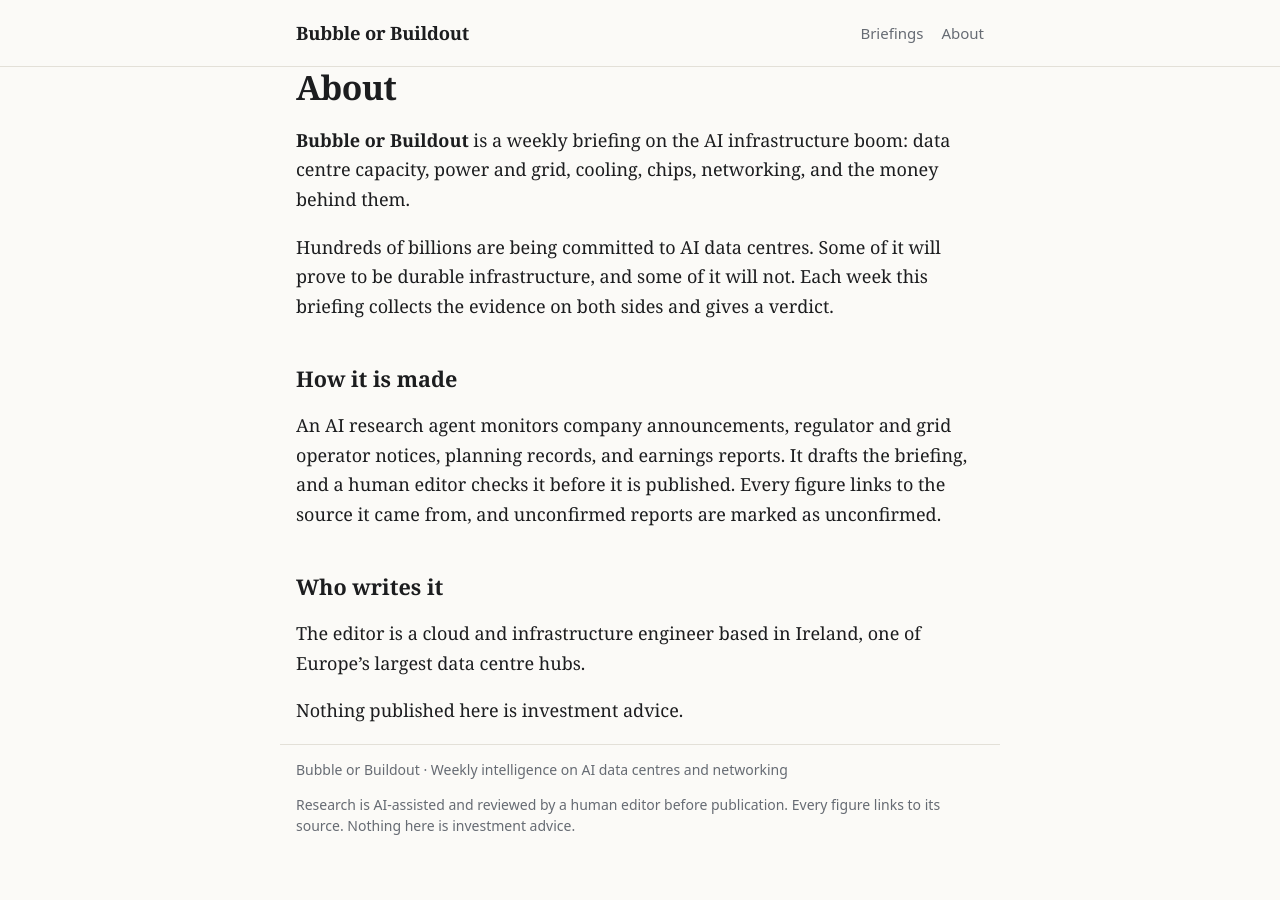
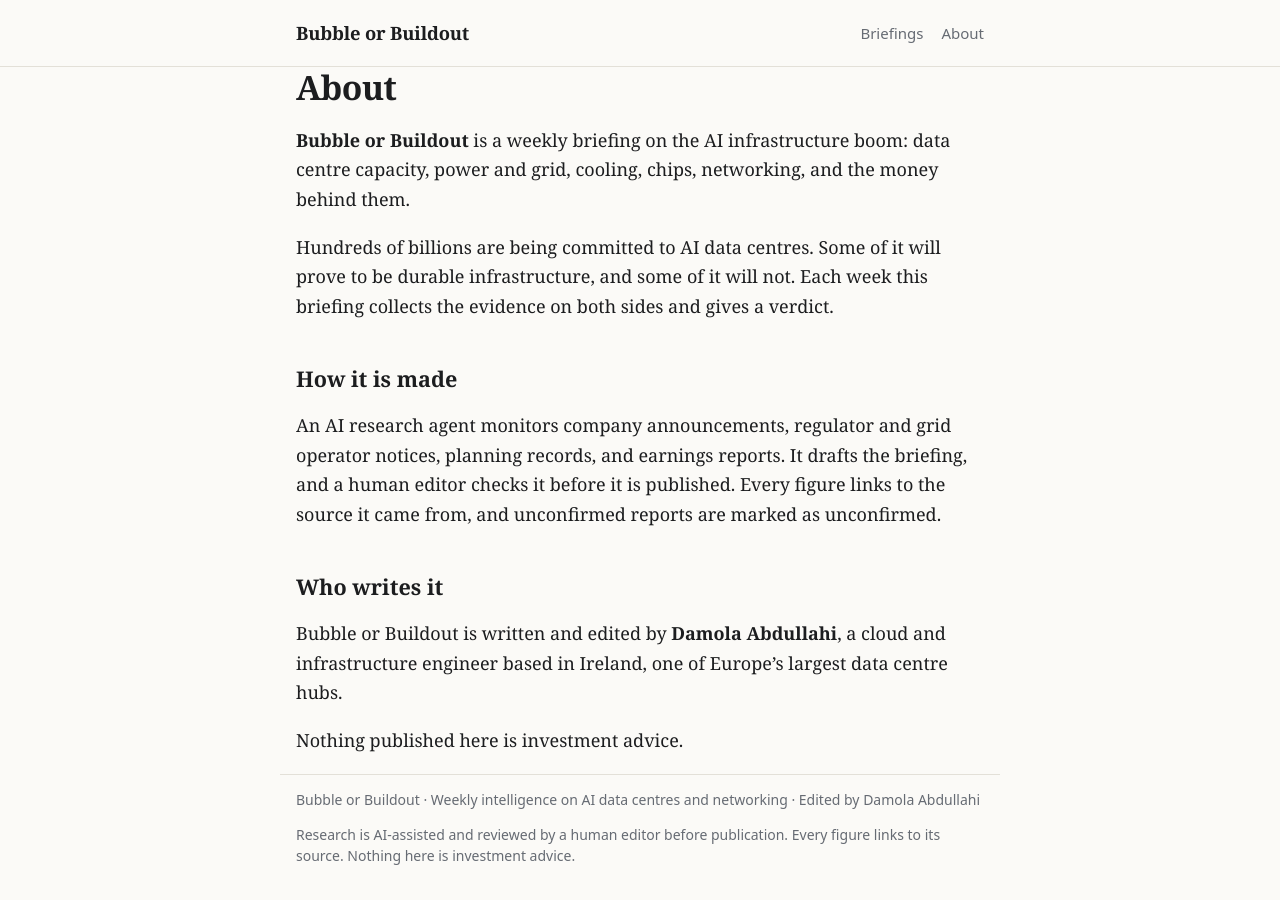
Before and after one commit to Gatsby10/datacentre-briefing, a Jekyll site: the page built from about.md, in a window 1280 px wide. Built offline with Jekyll 4.4.1, drawn with Linux system fonts in a browser that asks for light colours.

Commit message:
Name Damola Abdullahi as author and editor
Co-Authored-By: Claude Opus 5.5 <noreply@anthropic.com>
Claude-Session: https://claude.ai/code/session_01VsVnrWiP5iLR6zL5JMVacr

```diff
--- a/_config.yml
+++ b/_config.yml
@@ -1,4 +1,5 @@
 title: Bubble or Buildout
+author: Damola Abdullahi
 tagline: Weekly intelligence on AI data centres and networking
 description: A weekly, sourced briefing on AI data centre capacity, power, cooling, chips and networking, and whether the evidence points to a bubble or a buildout.
 url: https://gatsby10.github.io
--- a/_layouts/default.html
+++ b/_layouts/default.html
@@ -18,7 +18,7 @@
 {{ content }}
 </main>
 <footer class="wrap">
-  <p>{{ site.title }} · {{ site.tagline }}</p>
+  <p>{{ site.title }} · {{ site.tagline }} · Edited by {{ site.author }}</p>
   <p>Research is AI-assisted and reviewed by a human editor before publication. Every figure links to its source. Nothing here is investment advice.</p>
 </footer>
 </body>
--- a/_layouts/post.html
+++ b/_layouts/post.html
@@ -2,7 +2,7 @@
 layout: default
 ---
 <article>
-  <p class="meta">{{ page.date | date: "%-d %B %Y" }}{% if page.verdict %} · Verdict: <strong>{{ page.verdict }}</strong>{% endif %}</p>
+  <p class="meta">{{ page.date | date: "%-d %B %Y" }} · {{ site.author }}{% if page.verdict %} · Verdict: <strong>{{ page.verdict }}</strong>{% endif %}</p>
   <h1>{{ page.title }}</h1>
   {% if page.summary %}<p class="lede">{{ page.summary }}</p>{% endif %}
   {{ content }}
--- a/about.md
+++ b/about.md
@@ -15,6 +15,6 @@ An AI research agent monitors company announcements, regulator and grid operator
 
 ## Who writes it
 
-The editor is a cloud and infrastructure engineer based in Ireland, one of Europe's largest data centre hubs.
+Bubble or Buildout is written and edited by **Damola Abdullahi**, a cloud and infrastructure engineer based in Ireland, one of Europe's largest data centre hubs.
 
 Nothing published here is investment advice.
```
